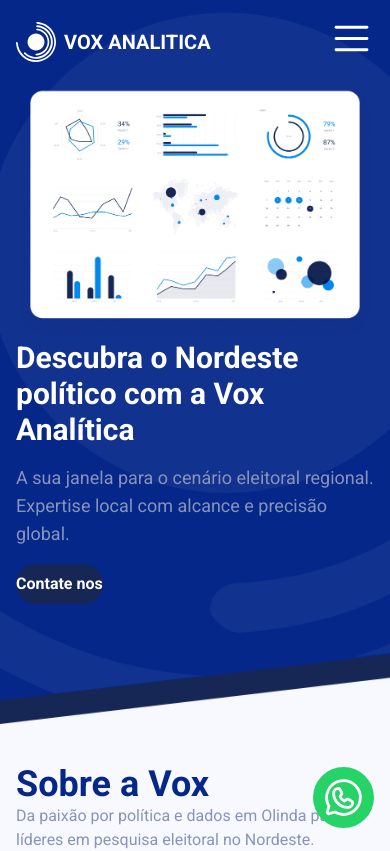
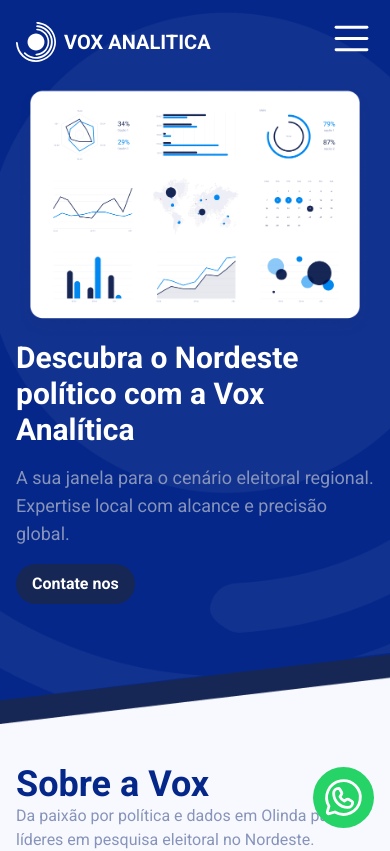
Before and after one commit to DevSolto/Vox-Analitica, a React (Vite) app: page / in a window 390 px wide. Shown: the top 851 px of the page. Built offline with nearby package versions, Linux system fonts and the light colour scheme.

Commit message:
Atualiza componente Button

```diff
--- a/src/components/button/index.tsx
+++ b/src/components/button/index.tsx
@@ -4,7 +4,7 @@
 
 export function Button({ text }: ButtonProps) {
   return (
-    <button className="bg-highlights text-white font-bold py-2 lg:px-8  lg:max-w-40 w-[100%] rounded-full lg:mt-10 mb-20 hover:bg-white hover:text-highlights transition-all">
+    <button className="bg-highlights text-white font-bold py-2 lg:px-8 px-4 lg:max-w-40 w-[100%] rounded-full lg:mt-10 mb-20 hover:bg-white hover:text-highlights transition-all">
       {text}
     </button>
   );
```
